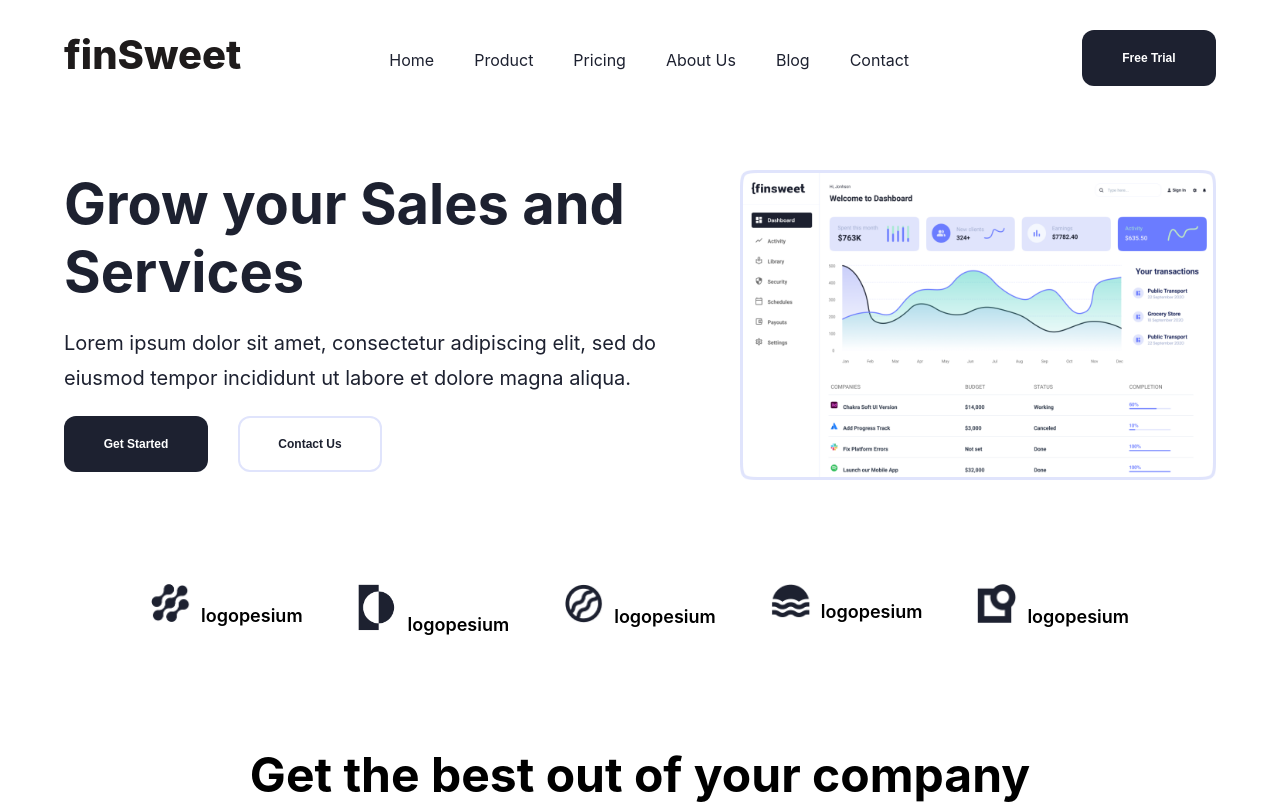
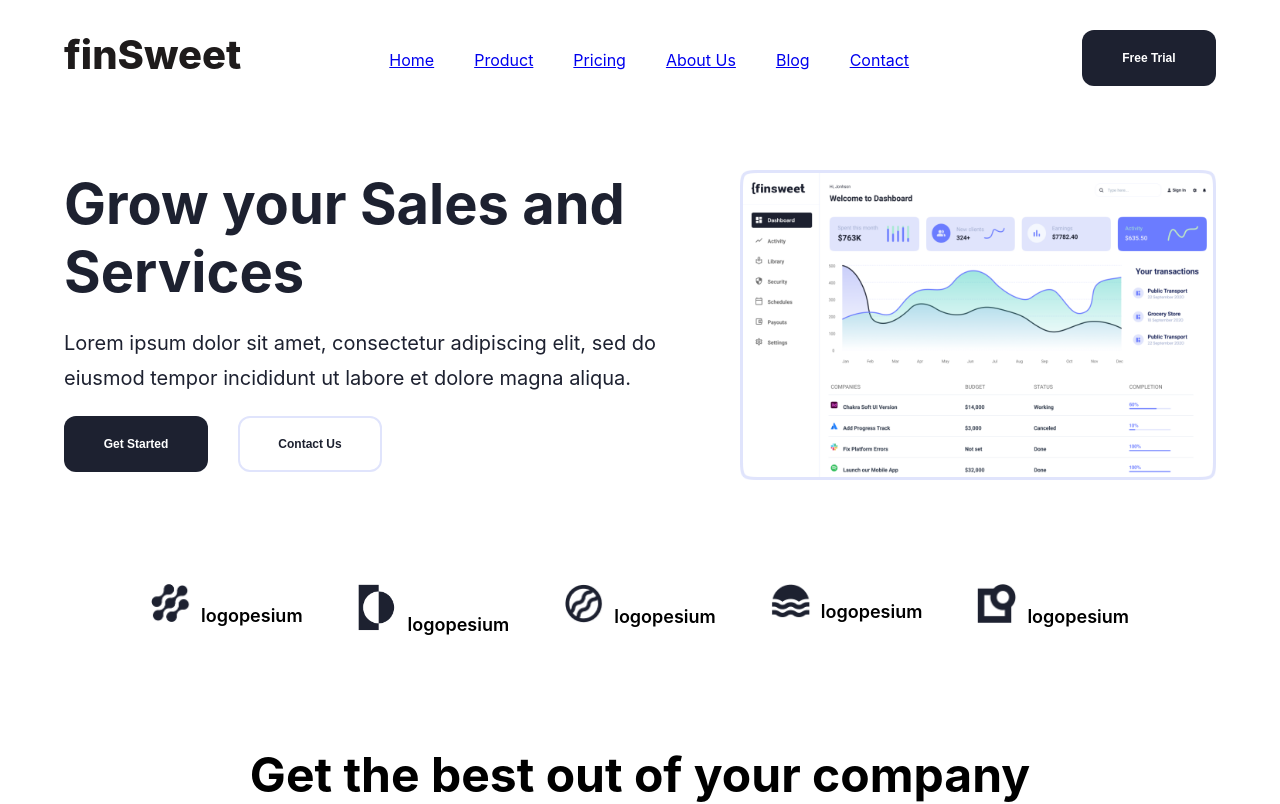
Before and after one commit to FrontLoba/TaskThree-finsweet, a React (Create React App) app: page / in a window 1280 px wide. Shown: the top 804 px of the page. Built offline with nearby package versions, Linux system fonts and the light colour scheme.

Commit message:
worked on the routes of the page

```diff
--- a/src/Components/Product/NavBar.jsx
+++ b/src/Components/Product/NavBar.jsx
@@ -2,6 +2,7 @@ import { useState } from 'react';
 import Button from '../Button/Button';
 import './NavBar.css'
 import '../Button/Button.css'
+import {Link} from 'react-router-dom'
 
 
 const NavBar = () => {
@@ -19,12 +20,13 @@ const NavBar = () => {
 
             <div className="nav">
                 <ul className='nav-list'>
-                    <li>Home</li>
-                    <li>Product</li>
-                    <li>Pricing</li>
-                    <li>About Us</li>
-                    <li>Blog</li>
-                    <li>Contact</li>
+
+                    <li><Link to='/'>Home</Link></li>
+                    <li><Link to='/'>Product</Link></li>
+                    <li><Link to='/Pricing'>Pricing</Link></li>
+                    <li><Link to='/'>About Us</Link></li>
+                    <li><Link to='/'>Blog</Link></li>
+                    <li><Link to='/contact'>Contact</Link></li>
                     <li className='m-hide'>Free Trial</li>
                 </ul>
 
```
